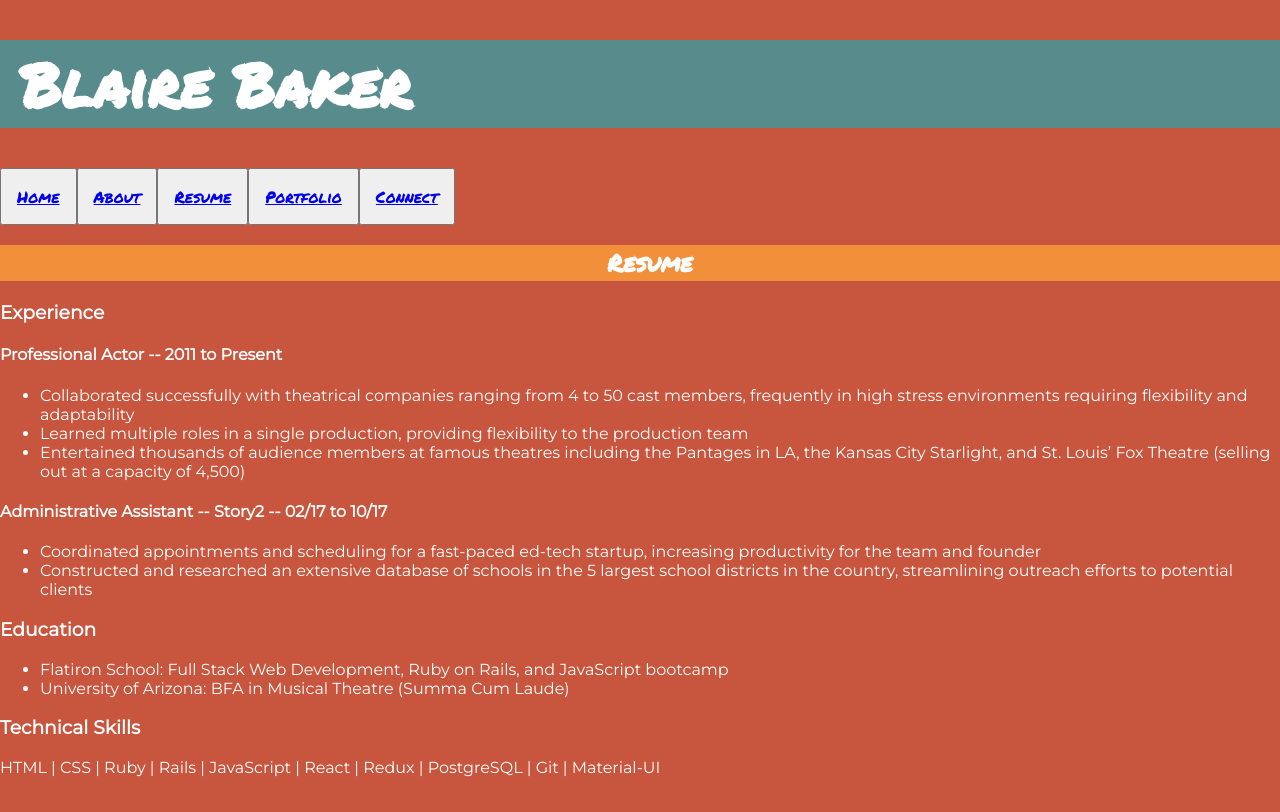
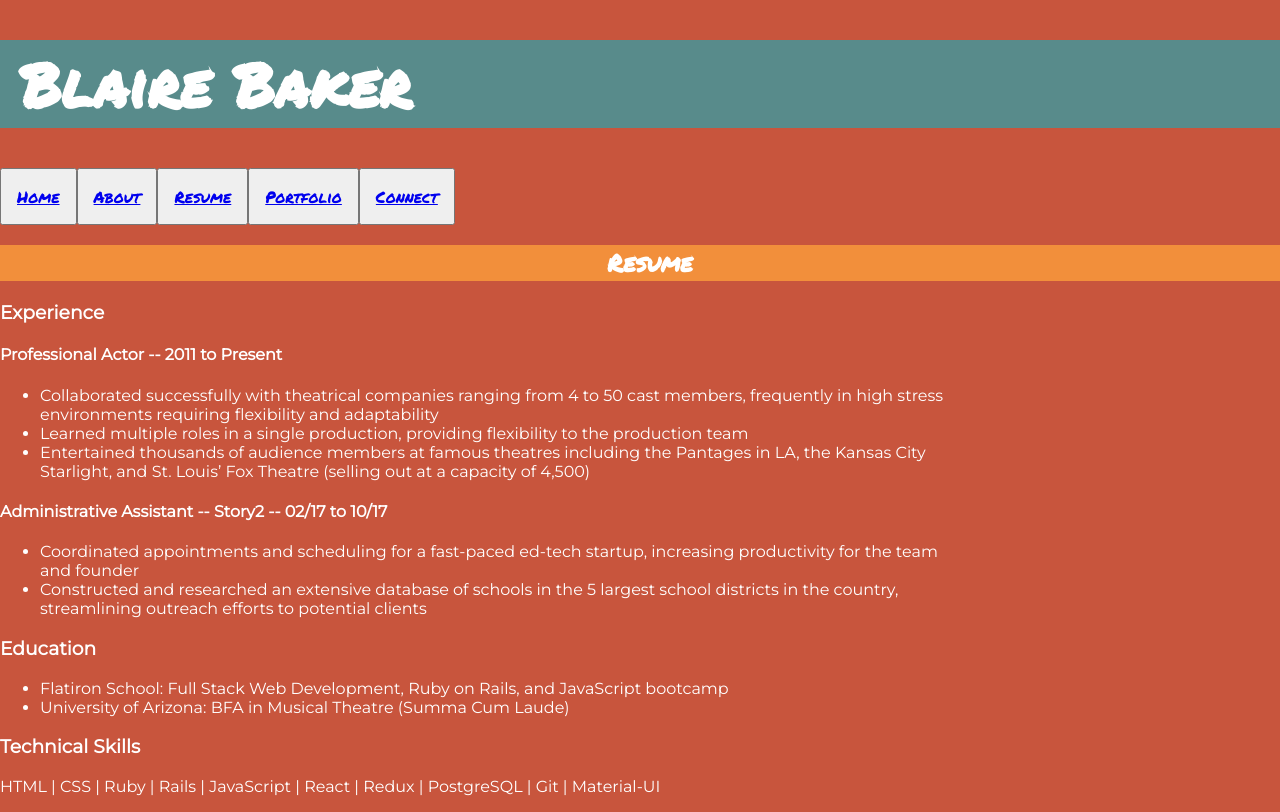
Before and after one commit to thequeenbeebs/portfolio, a React (Create React App) app: page /about in a window 1280 px wide. Both pictures are taken after a click on the button "Resume". Built offline with nearby package versions, Linux system fonts and the light colour scheme.

Commit message:
adjust text box widths

```diff
--- a/src/components/About.js
+++ b/src/components/About.js
@@ -3,7 +3,7 @@ export default function About() {
         <main>
             <h2 className="orange-background">About Me</h2>
             <img src="https://static.spacecrafted.com/f645f85f4cb4488dbc39c782de70b482/i/ccf3a9d3e5b94a1c8d12e4e963950822/1/4SoifmQp45JMgBnHgk4ap/16265237_10208236778307042_6085877578660230051_n.jpg" alt="blaire baker"></img>
-            <div>
+            <div class="text-box">
                 <p>Full-stack software engineer with Nancy Drew-like debugging skills in Ruby on Rails and JavaScript.</p>
 
                 <p>After working as a professional actor for 10 years, when the COVID-19 pandemic put my industry at a standstill,
--- a/src/components/Resume.js
+++ b/src/components/Resume.js
@@ -4,7 +4,7 @@ export default function Resume() {
             <h2 className="orange-background">Resume</h2>
 
             {/* Add way to download PDF */}
-
+            <div class="resume-box">
             <h3>Experience</h3>
 
             <h4>Professional Actor -- 2011 to Present</h4>
@@ -31,7 +31,7 @@ export default function Resume() {
             <h3>Technical Skills</h3>
 
             <p>HTML | CSS | Ruby | Rails | JavaScript | React | Redux | PostgreSQL | Git | Material-UI </p>
-
+            </div>
         </main>
 
     );
--- a/src/index.css
+++ b/src/index.css
@@ -27,6 +27,10 @@ h2 {
   font-family: 'Permanent Marker', cursive;
   padding-left: 20px;
   text-align: center;
+}
+
+p {
+  text-align: justify;
 }
 
 p, a {
@@ -61,3 +65,12 @@ nav {
 .center-text{
   text-align: center;
 }
+
+.text-box {
+  width: 500px;
+  float: right;
+}
+
+.resume-box {
+  width: 75%;
+}
```
